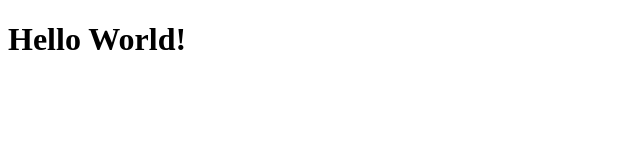
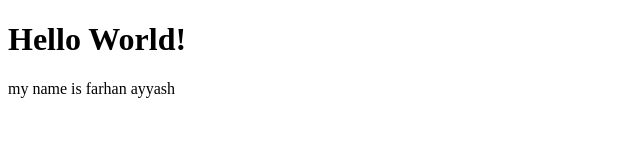
Before and after one commit to farhanayyash/microverse-lab1, a plain HTML site: page index.html in a window 1280 px wide. Shown: the whole page, without its empty margins (0-640 px from the left). Drawn offline with Linux system fonts and the light colour scheme.

Commit message:
update index
add p

```diff
--- a/index.html
+++ b/index.html
@@ -6,6 +6,6 @@
 </head>
 <body>
 <h1>Hello World!</h1>
-
+<p>my name is farhan ayyash </p>
 </body>
 </html>
```
